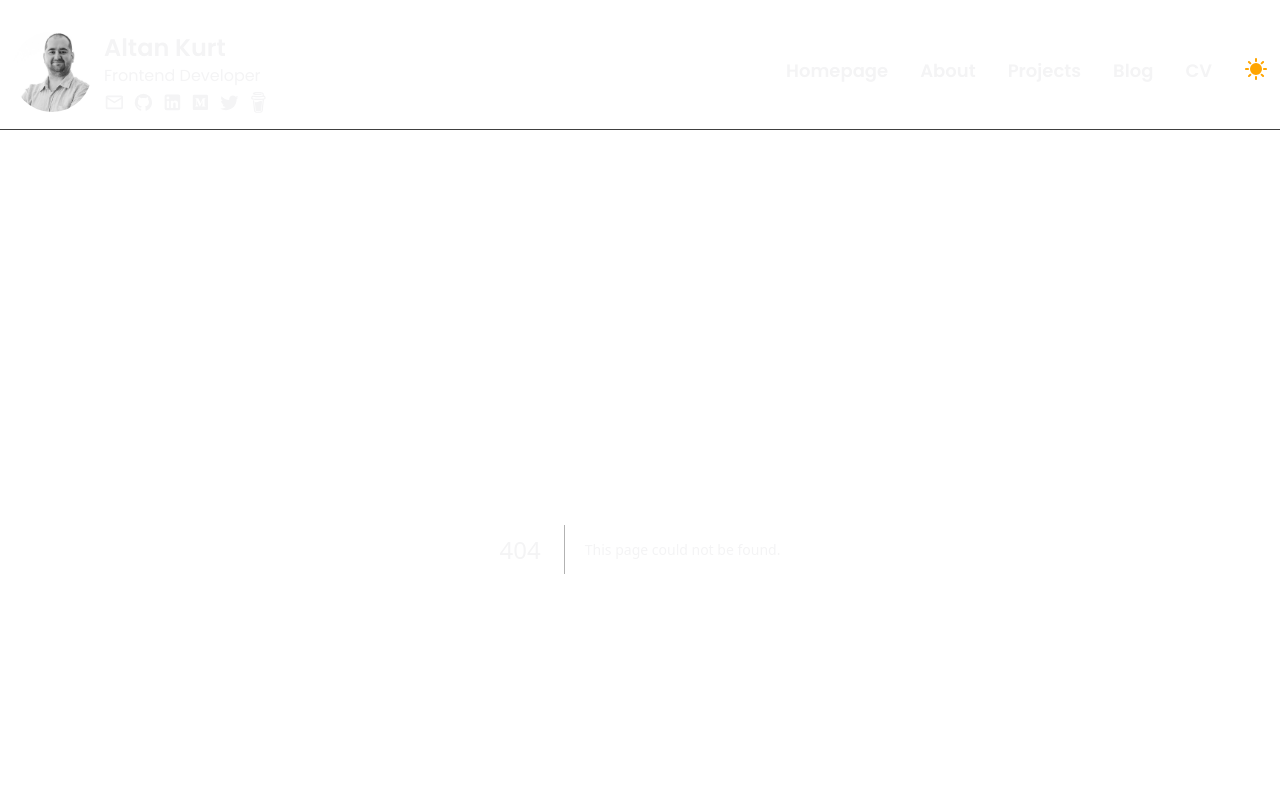
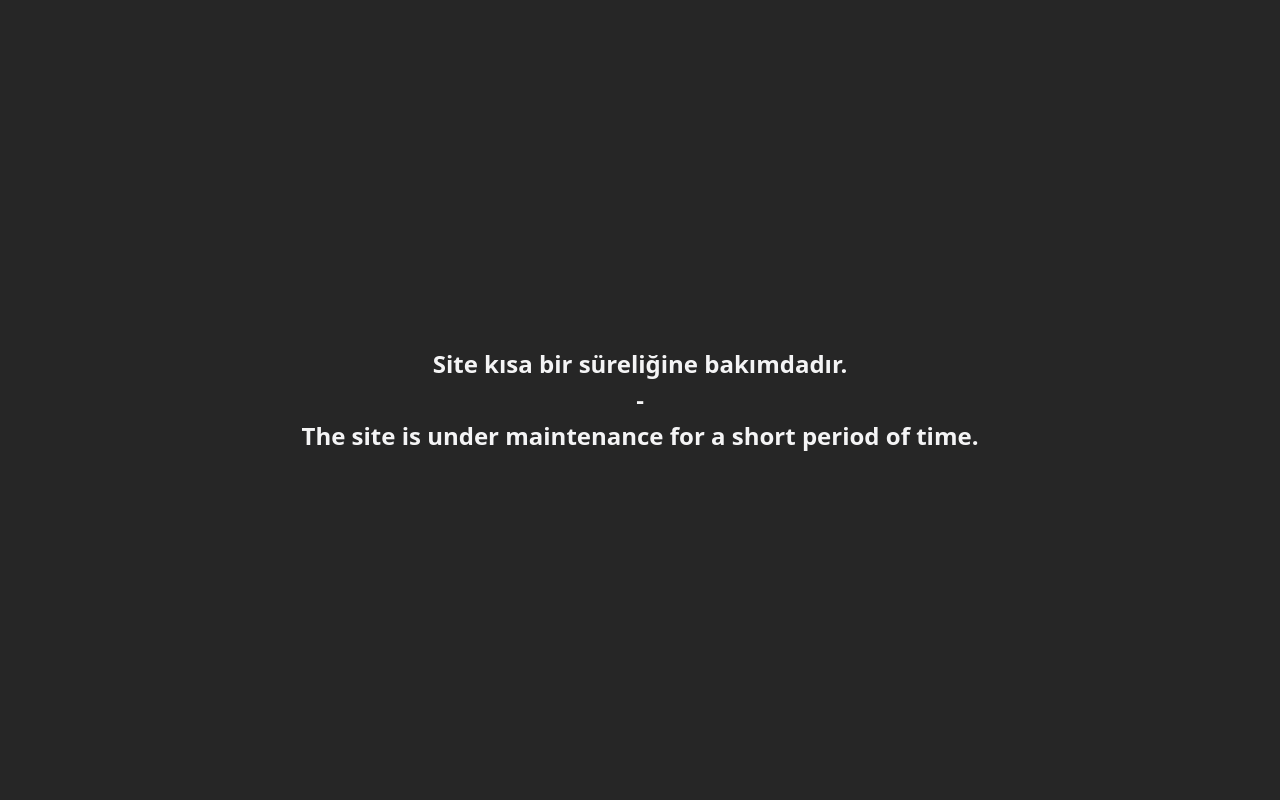
Before and after one commit to altankurt/altankurt.com, a Next.js app: page /maintenance in a window 1280 px wide. Before the commit this address had no page. Shown: the top 800 px of the page. Built offline with nearby package versions, Linux system fonts and the light colour scheme.

Commit message:
refactor: maintenance

```diff
--- a/src/components/Layout/Layout.js
+++ b/src/components/Layout/Layout.js
@@ -3,6 +3,7 @@ import { Analytics } from '@vercel/analytics/react';
 import { Poppins } from 'next/font/google';
 import Header from '@/components/Header';
 import Footer from '@/components/Footer';
+
 
 const poppins = Poppins({
   subsets: ['latin'],
--- a/src/pages/_app.js
+++ b/src/pages/_app.js
@@ -1,16 +1,21 @@
+import React from 'react';
 import Meta from '@/components/Meta';
-import { Layout } from '@/components/Layout/Layout';
 import '@/styles/globals.css';
 import { ThemeProvider } from 'next-themes';
+import Maintenance from '@/pages/maintenance';
+
+const isMaintenanceMode = true; // Bakım modunu etkinleştir
 
 export default function App({ Component, pageProps }) {
   return (
     <>
       <Meta />
       <ThemeProvider attribute="class" enableSystem={false} defaultTheme="dark">
-        <Layout>
-          <Component {...pageProps} />
-        </Layout>
+          {isMaintenanceMode ? (
+            <Maintenance />
+          ) : (
+            null
+          )}
       </ThemeProvider>
     </>
   );
--- /dev/null
+++ b/src/pages/maintenance.js
@@ -0,0 +1,29 @@
+import React from 'react';
+
+const Maintenance = () => {
+  React.useEffect(() => {
+    document.body.style.overflow = 'hidden';
+    return () => {
+      document.body.style.overflow = 'unset';
+    };
+  }, []);
+
+  return (
+    <div style={{
+      textAlign: 'center',
+      position: 'fixed',
+      top: '50%',
+      left: '50%',
+      transform: 'translate(-50%, -50%)',
+      width: '100%',
+      fontWeight: 'bold',
+      fontSize: '24px'
+    }}>
+      <h1>Site kısa bir süreliğine bakımdadır.</h1>
+      <span> - </span>
+      <p>The site is under maintenance for a short period of time.</p>
+    </div>
+  );
+};
+
+export default Maintenance;
```
